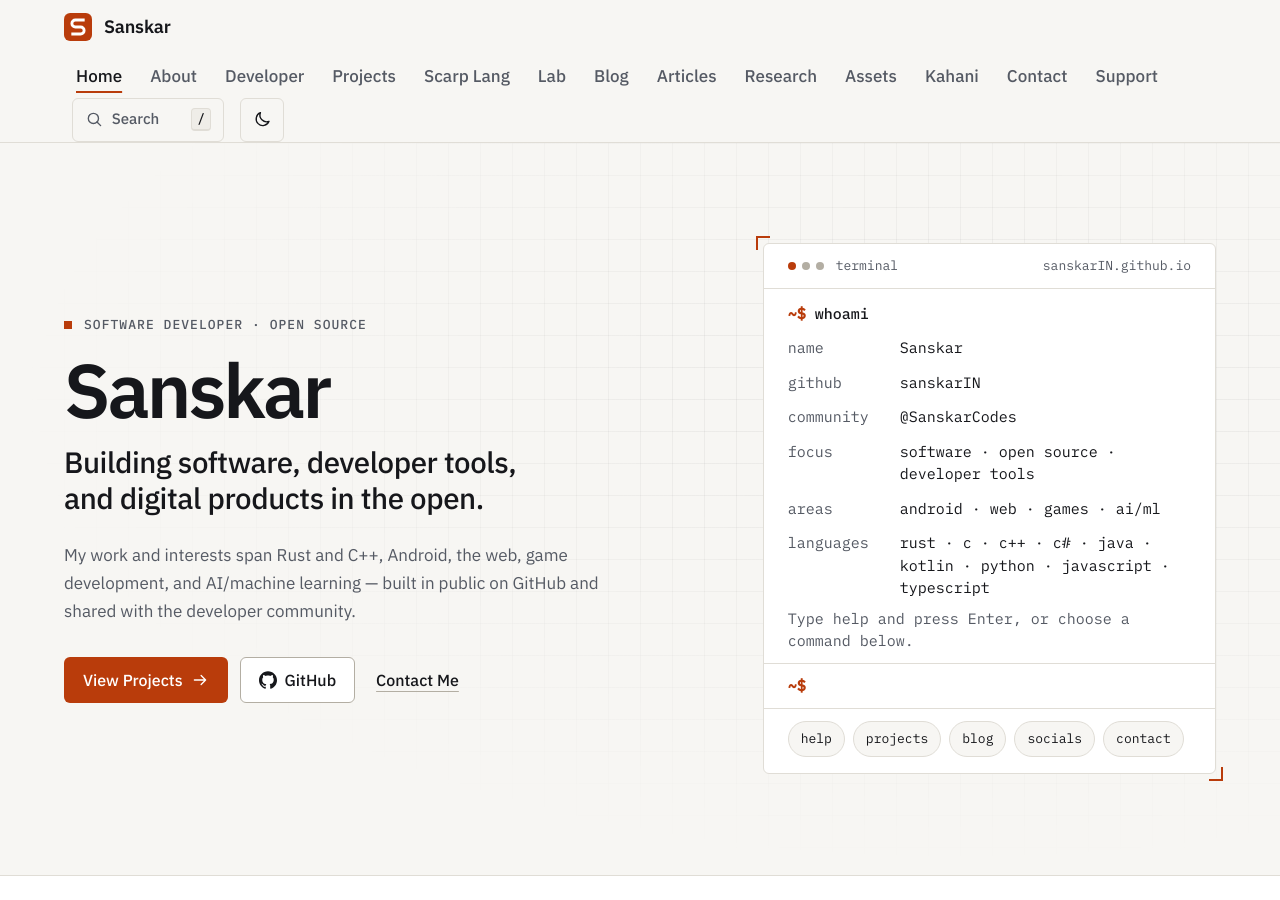
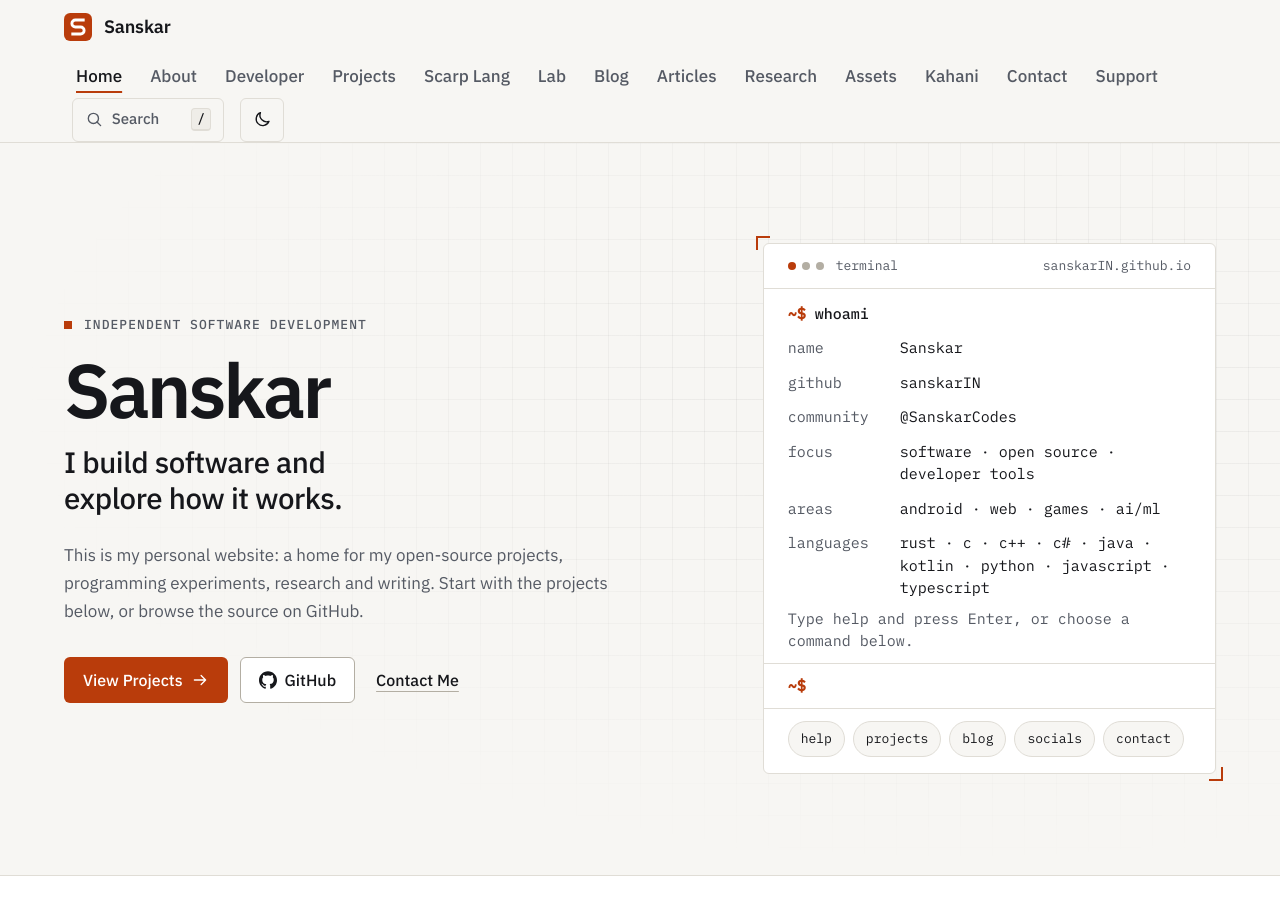
Before and after one commit to sanskarIN/sanskarIN.github.io, a Jekyll site: the page built from index.html, in a window 1280 px wide and 900 px high. Built offline with Jekyll 4.4.1, drawn with Linux system fonts in a browser that asks for light colours.

Commit message:
Refine _includes/generated/home-hero.html

```diff
--- a/_includes/generated/home-hero.html
+++ b/_includes/generated/home-hero.html
@@ -3,10 +3,10 @@
 <section class="hero">
   <div class="container hero__grid">
     <div class="hero__content">
-      <p class="eyebrow">Software developer · Open source</p>
+      <p class="eyebrow">Independent software development</p>
       <h1 class="hero__title">Sanskar</h1>
-      <p class="hero__tagline">Building software, developer tools, and digital products in the open.</p>
-      <p class="hero__intro">My work and interests span Rust and C++, Android, the web, game development, and AI/machine learning — built in public on GitHub and shared with the developer community.</p>
+      <p class="hero__tagline">I build software and explore how it works.</p>
+      <p class="hero__intro">This is my personal website: a home for my open-source projects, programming experiments, research and writing. Start with the projects below, or browse the source on GitHub.</p>
       <div class="button-row">
         {% include link.html url=site.projects_url label="View Projects" class="button button--primary" arrow=true %}
         {% include link.html url=site.data.social.profiles.github.url label="GitHub" icon="github" class="button button--secondary" %}
```
